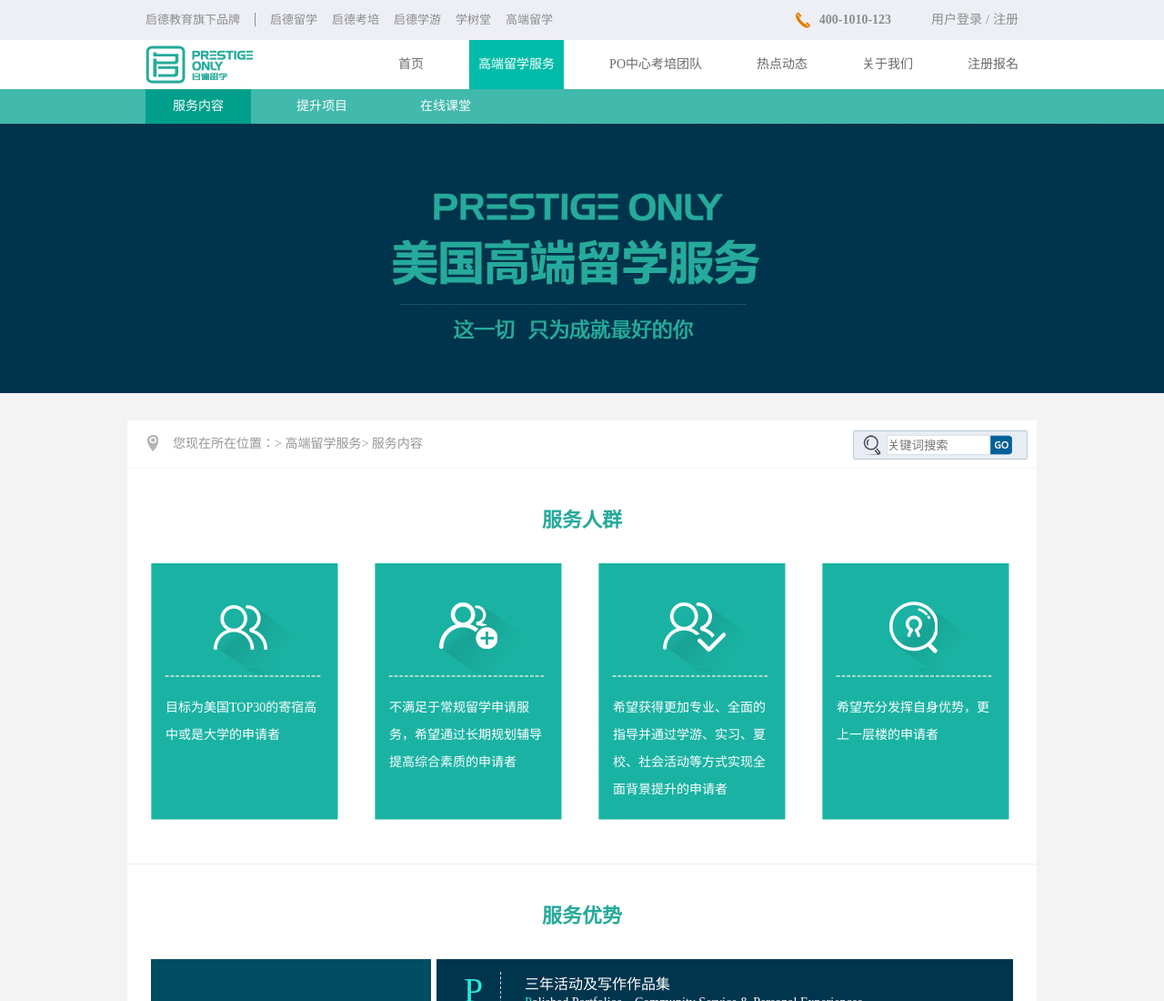
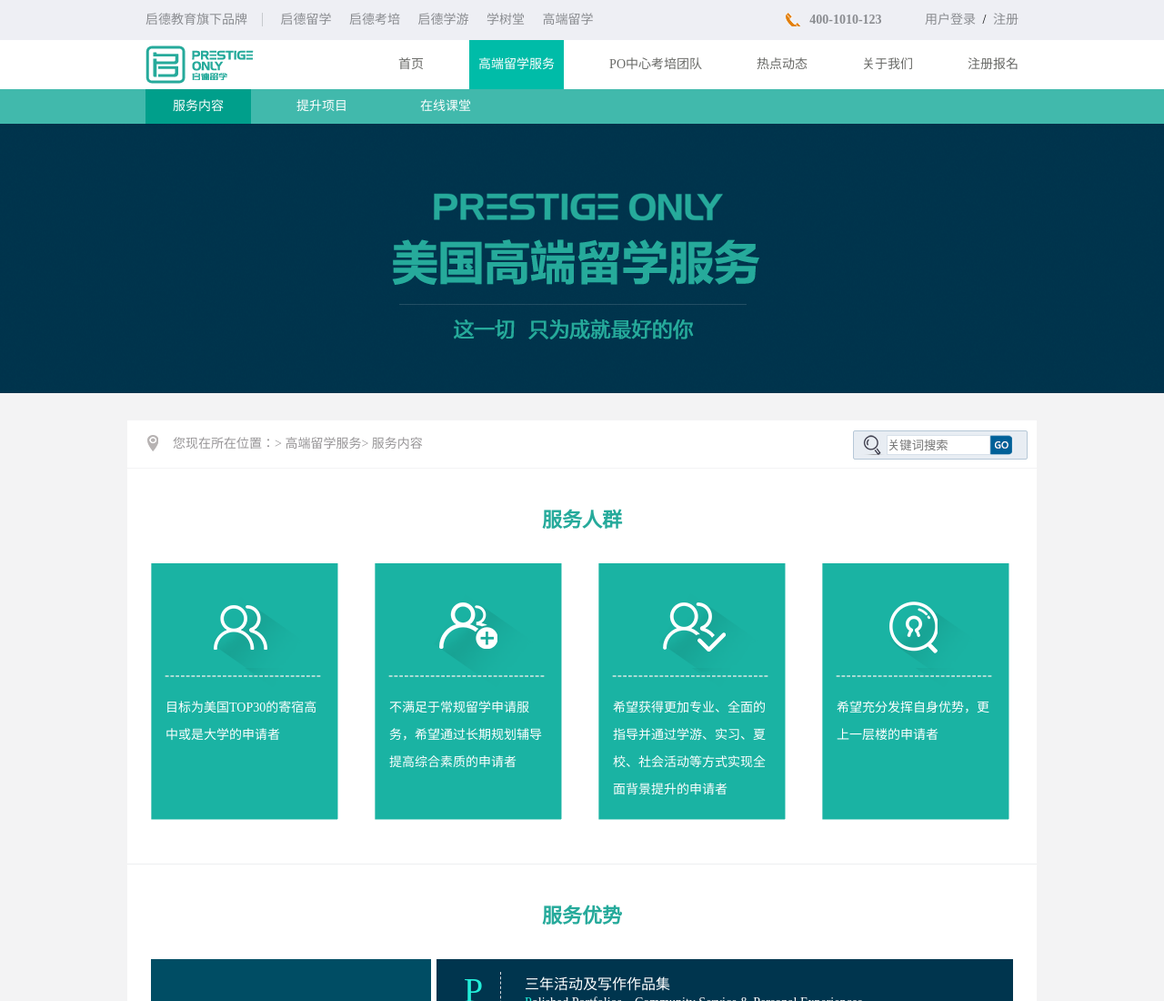
Before and after one commit to wangzhiwei1888/qiede, a plain HTML site: page fwnr_h.html in a window 1280 px wide. Shown: the top 1100 px of the page at 91% size. Drawn offline with Linux system fonts and the light colour scheme.

Commit message:
edit files

```diff
--- a/fwnr_h.html
+++ b/fwnr_h.html
@@ -10,27 +10,28 @@
 
 	<div id="top">
 		<div class="clear top_box">
-			<ul class="top_menu clear">
-				<li ><a href="#" class="brand">启德教育旗下品牌</a></li>
-				<li><a href="#">启德留学</a></li>
-				<li><a href="#">启德考培</a></li>
-				<li><a href="#">启德学游</a></li>
-				<li><a href="#">学树堂</a></li>
-				<li><a href="#">高端留学</a></li>
-			</ul>
 
-			<ul class="top_bar clear">
-				<li class="phone fl">400-1010-123</li>
-				<li class="user fl"><a class="top_yanse" href="#">用户登录</a></li>
-				<li class="fl top_yanse">/</li>
-				<li class="register fl"><a class="top_yanse" href="#">注册</a></li>
-			</ul>
+			<div class="fl">
+				<a href="#" class="top_l top_brand">启德教育旗下品牌</a>
+				<a href="#" class="top_l">启德留学</a>
+				<a href="#" class="top_l">启德考培</a>
+				<a href="#" class="top_l">启德学游</a>
+				<a href="#" class="top_l">学树堂</a>
+				<a href="#" class="top_l">高端留学</a>
+			</div>
+			<div class="fr">
+				<span class="top_phone">400-1010-123</span>
+				<a class="top_user" href="#">用户登录</a>
+				/
+				<a class="top_register" href="#">注册</a>
+			</div>
+
 		</div>
 	</div>
 	<div id="header">
 		<div class="headerc clear">
 
-			<img src="images/logo.png" alt="logo" title="启德留学" class="headerc_l fl ">
+			<img src="images/logo.png" alt="logo" title="启德留学" class="headerc_l">
 
 
 			<ul class="clear fr headerc_r">
--- a/style.css
+++ b/style.css
@@ -18,15 +18,12 @@
 
 #top{background: #eeeff4;}
 .top_box{width: 1000px;height: 44px;margin: 0 auto;line-height: 44px;}
-.top_menu a{color: #8a8c90;font-size: 13px;}
-.top_menu{float: left;padding-left: 20px;}
-.top_menu li{float: left;padding-right: 16px;}
-.top_menu .brand{padding-right: 16px; border-right: 1px solid #8a8c90; }
-.top_bar{float: right;padding-right: 20px;}
-.top_yanse {color:#8a8c90;}
-.top_bar .phone{color:#8a8c90; font-weight: bold;background:url(images/top-phone.png) no-repeat 0 13px;padding-left: 26px;}
-.top_bar .user{ padding-left: 44px; padding-right: 4px;}
-.top_bar .register{padding-left: 4px;}
+.top_l{color: #8a8c90;padding-left: 16px;}
+.top_brand{padding-left: 20px;border-right: 1px solid #c6c9cd;padding-right: 16px;}
+
+.top_phone{color:#8a8c90; font-weight: bold;background:url(images/top-phone.png) no-repeat;padding-left: 26px;}
+.top_user{color:#8a8c90; padding:0 4px 0 44px;}
+.top_register{color:#8a8c90; padding:0 20px 0 4px;}
 
 #header{background: #ffffff;}
 .headerc{width: 1000px;margin: 0 auto;}
@@ -352,7 +349,17 @@
 .index_box4_lj:hover{background: #e96c1c; color: #fff;}
 
 .index_box5{background: #f4f5f9; padding-bottom: 72px;}
-.index_box5_fenlei{position: relative;width:460px; margin:30px auto; font-size: 0;}
+.index_box5_fenlei{position: relative;width:364px; margin:30px auto; font-size: 0;}
+
+.index_box5_fenlei .tab1{ display: inline-block; width: 180px; height: 46px; background:#00344d; position: relative; font-size: 18px; text-align: center; line-height: 46px; cursor: pointer; color: #fff;}
+.index_box5_fenlei .tab1 i{ display: inline-block; width: 10px; height: 9px; background: url(./images/fwnr_box5_xia.png) 0 0 no-repeat; bottom: -9px; left: 50%; margin-left: -5px; position: absolute; display: none; }
+.index_box5_fenlei .active{ background:#28ab9c;}
+.index_box5_fenlei .active i{ display: inline-block; }
+
+
+
+
+
 .index_box5_more{position: absolute;top:60px;right:-312px;padding-right:28px;background: url(images/tsxmxqy_box4_jia.png)no-repeat center right;color: #747676;}
 .index_box5_zong{width: 180px;height: 46px;line-height:46px;margin: 40px 0px; color: #fff;display:block;text-align: center;}
 .index_box5_anli{font-size: 20px;background: #28ab9c; border-bottom-left-radius: 6px;border-top-left-radius: 6px;}
```
Also changed, not shown: czrj_h.html (+16 -15 lines), czrjxqy_h.html (+15 -15 lines), fwtd_h.html (+16 -15 lines), hdzxxqy_h.html (+16 -15 lines), index.html (+12 -47 lines), qdjj_h.html (+16 -15 lines), tsxm_h.html (+16 -15 lines), tsxmxqy_h.html (+15 -15 lines), xwdtxqy_h.html (+16 -15 lines).
